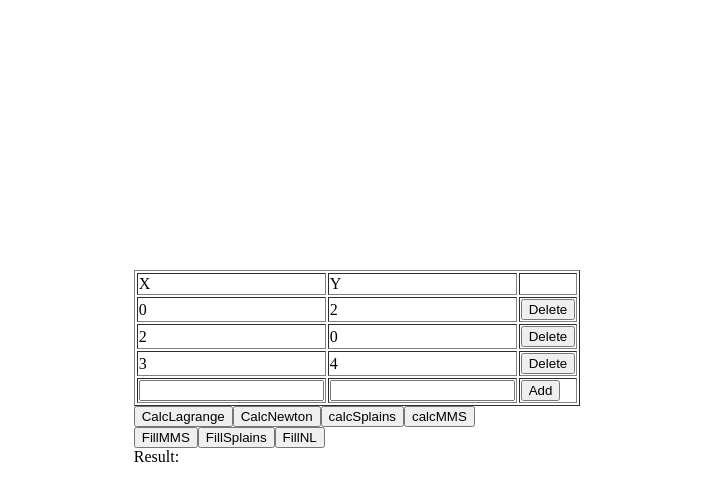
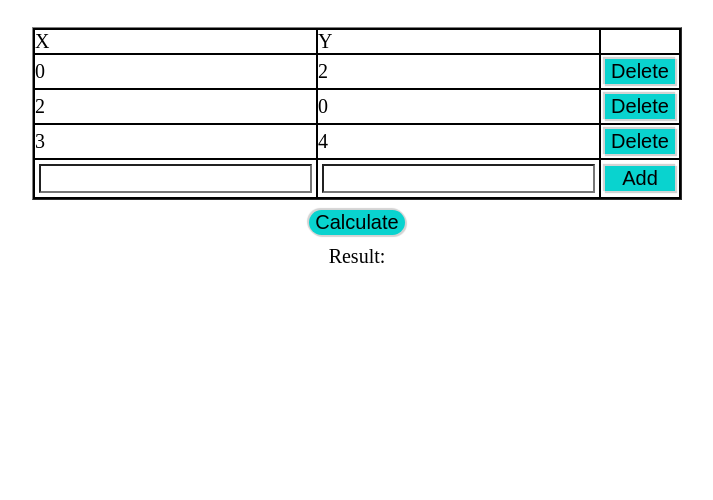
Before and after one commit to dartrhevan/Interpolation, a Vue app: page / in a window 1280 px wide. Shown: the top 500 px of the page, without its empty margins (283-996 px from the left). Built offline with nearby package versions, Linux system fonts and the light colour scheme.

Commit message:
frame version 1

```diff
--- a/src/App.vue
+++ b/src/App.vue
@@ -50,10 +50,53 @@
 
 <style>
     #app {
+        width: 100%;
+        font-size: 20px;
+        /*
         display: flex;
-        width: 100%;
         height: 90vh;
         align-items: center;
-        justify-content: center;
+        justify-content: center;*/
+    }
+
+    button {
+        box-shadow: lightgray 1px 1px 1px 1px, lightgray -1px -1px 1px 1px;
+        background: #09d3cf;
+        color: lightgray;
+        border-radius: 17px;
+        border: none;
+        transition: background-color 0.4s;
+    }
+
+    table button, table input {
+        border-radius: 0;
+        margin: 4px;
+    }
+
+    table button {
+        width: calc(100% - 8px);
+        height: inherit;
+    }
+
+    button:hover {
+        cursor: pointer;
+        background-color: #03a2a0;
+        color: darkgray;
+    }
+
+    button, input {
+        margin: 10px;
+        font-size: inherit;
+        color: black;
+    }
+
+    table {
+        background: black;
+    }
+
+    table tr td {
+        padding: 0;
+        border: none;
+        background: white;
     }
 </style>
--- a/src/components/Points.vue
+++ b/src/components/Points.vue
@@ -1,6 +1,6 @@
 <template>
-    <div id="points">
-
+    <div id="points" align="center">
+        <h1>{{handler}}</h1>
         <table border="1">
             <thead>
                 <tr>
@@ -24,14 +24,14 @@
                 </tr>
             </tbody>
         </table>
-        <button v-on:click="calcLagrange()">CalcLagrange</button>
+        <button v-on:click="calculate()" id="calc">Calculate</button><!--
         <button v-on:click="calcNewton()">CalcNewton</button>
         <button v-on:click="calcSplains()">calcSplains</button>
         <button v-on:click="calcMMS()">calcMMS</button>
         <br />
         <button v-on:click="fillMMS()">FillMMS</button>
         <button v-on:click="fillSplains()">FillSplains</button>
-        <button v-on:click="fillNL()">FillNL</button>
+        <button v-on:click="fillNL()">FillNL</button>-->
         <br />
         Result:<label id="res"></label>
         <details v-if="splains!=null">
@@ -57,8 +57,9 @@
         components: {
         }
     })
+
     export default class Points extends Vue {
-
+/*
         fillMMS() {
             this.$data.points = [new Point(-1, 1), new Point(0, 3), new Point(1, 5), new Point(3, 9), new Point(4, 11)];
         }
@@ -70,8 +71,26 @@
 
         fillNL() {
             this.$data.points = [new Point(0, 2), new Point(2, 0), new Point(3, 4)];
+        }*/
+
+        calculate() {
+            const res = document.getElementById('res') as HTMLElement;
+            switch (this.$data.handler) {
+                case 'Lagrange':
+                    res.innerHTML = calcLagrange(this.getPoints());
+                    break;
+                case 'Newton':
+                    res.innerHTML = calcNewton(this.getPoints());
+                    break;
+                case 'MMS':
+                    res.innerHTML = `<br/> Linear: ${linear(this.getPoints())} <br/>`;
+                    break;
+                case 'Splains':
+                    this.$data.splains = calcSplains(this.getPoints());
+                    break;
+            }
         }
-
+/*
         calcLagrange() {
             const res = document.getElementById('res') as HTMLElement;
             res.innerHTML = calcLagrange(this.getPoints());
@@ -79,7 +98,7 @@
 
         calcMMS() {
             const res = document.getElementById('res') as HTMLElement;
-            res.innerHTML = `<br/> Linear: ${linear(this.getPoints())} <br/> Polinomial: ${polinomial(this.getPoints())}`
+            res.innerHTML = `<br/> Linear: ${linear(this.getPoints())} <br/>`;
         }
 
         calcNewton() {
@@ -89,15 +108,30 @@
         calcSplains() {
             //alert("Splains");
             this.$data.splains = calcSplains(this.getPoints())
-        }
+        }*/
         data() {
             return {
                 points: [new Point(0, 2), new Point(2, 0), new Point(3, 4)],
                 /*points: [new Point(1, 0.8), new Point(1.2, 2.0), new Point(1.4, 2.8),
                 new Point(1.6, 4.0), new Point(1.8, 5.2), new Point(2.0, 6.0)]*/
-                splains: null
+                splains: null,
+                handler: this.parseQueryString().get('handler')
             }
         }
+
+
+        private parseQueryString(strQuery = window.location.search) : Map<string, string> {
+            let strSearch   = strQuery.substr(1),
+                strPattern  = /([^=]+)=([^&]+)&?/ig,
+                arrMatch    = strPattern.exec(strSearch),
+                objRes      = new Map<string, string>();
+            while (arrMatch != null) {
+                objRes.set(arrMatch[1], arrMatch[2]);
+                arrMatch = strPattern.exec(strSearch);
+            }
+            return objRes;
+        }
+
         splainF() {
             const x = Number.parseFloat((document.getElementById('x') as HTMLInputElement).value);
             /*const points = this.getPoints();.sort();
@@ -130,4 +164,7 @@
 </script>
 
 <style scoped>
+    #calc {
+        font-size: inherit;
+    }
 </style>
```
Also changed, not shown: 3 other files (tests, documents, lock files or other folders).
